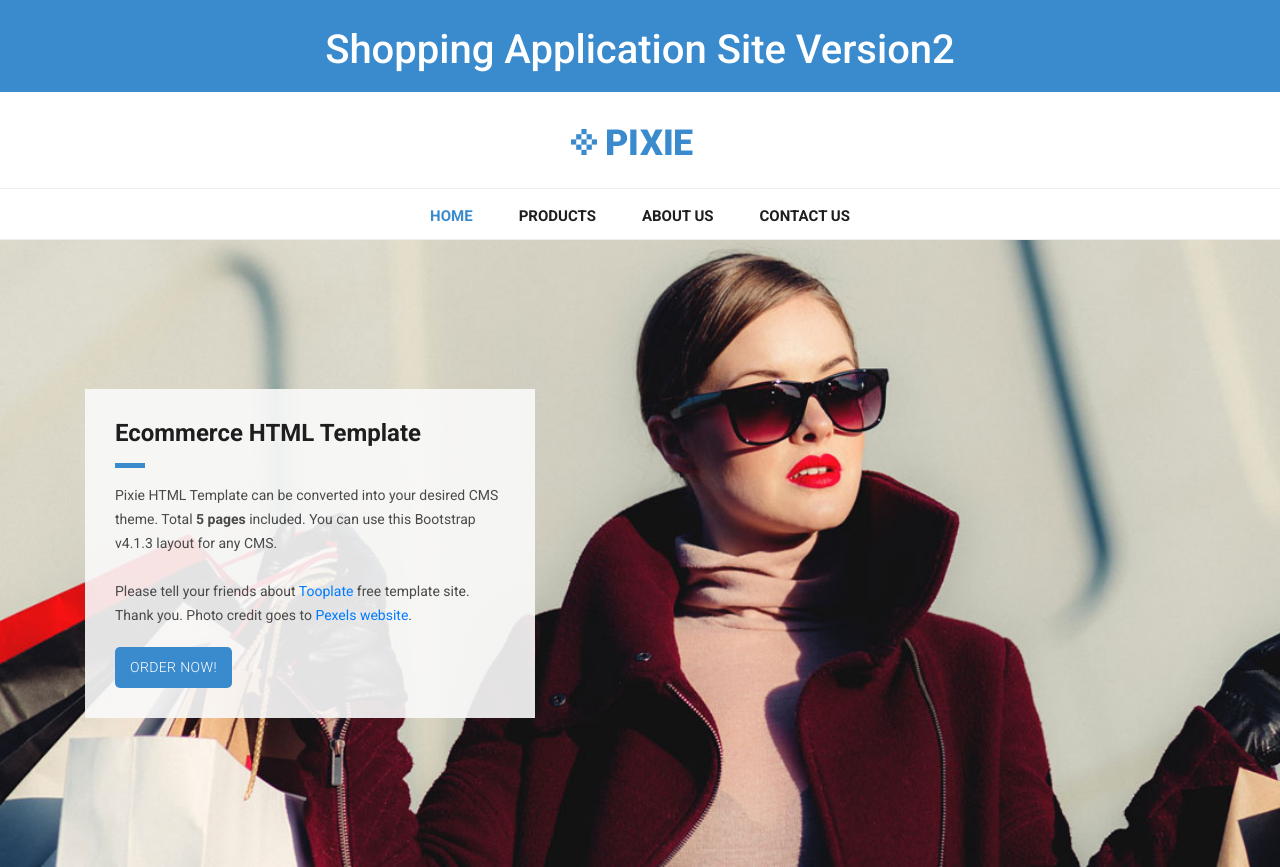
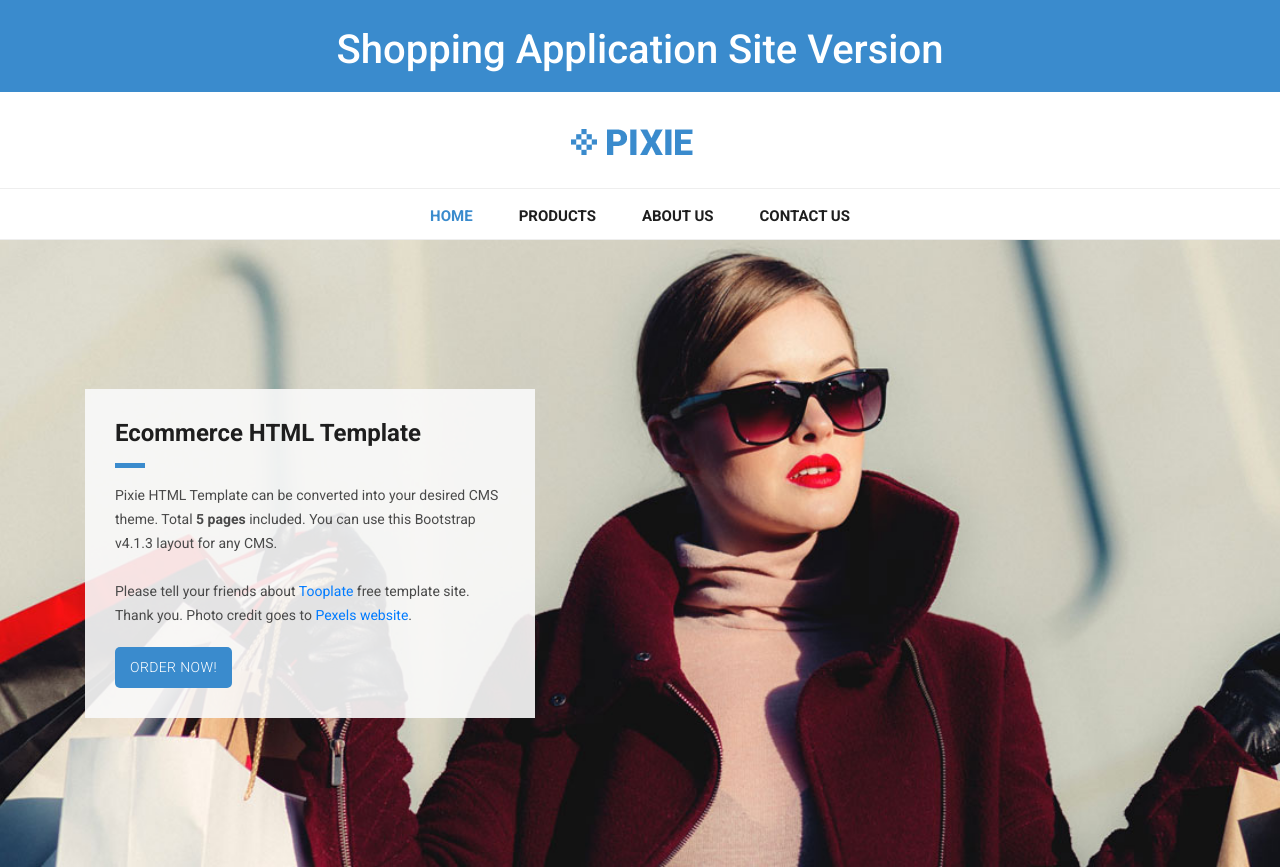
Before and after one commit to devopslitty/github-action-s3, a PHP site: page / in a window 1280 px wide. Shown: the top 867 px of the page. Run offline with PHP 8.4, Linux system fonts and the light colour scheme.

Commit message:
reverted to initial state

```diff
--- a/index.php
+++ b/index.php
@@ -36,7 +36,7 @@ https://www.tooplate.com/view/2114-pixie
                <?php
 $output = shell_exec('echo $HOSTNAME');
 echo "<h1><center><pre>$output</pre></center></h1>";
-echo "<h1><center>Shopping Application Site Version2</center></h1>";
+echo "<h1><center>Shopping Application Site Version</center></h1>";
 ?>
             </span>
           </div>
```
